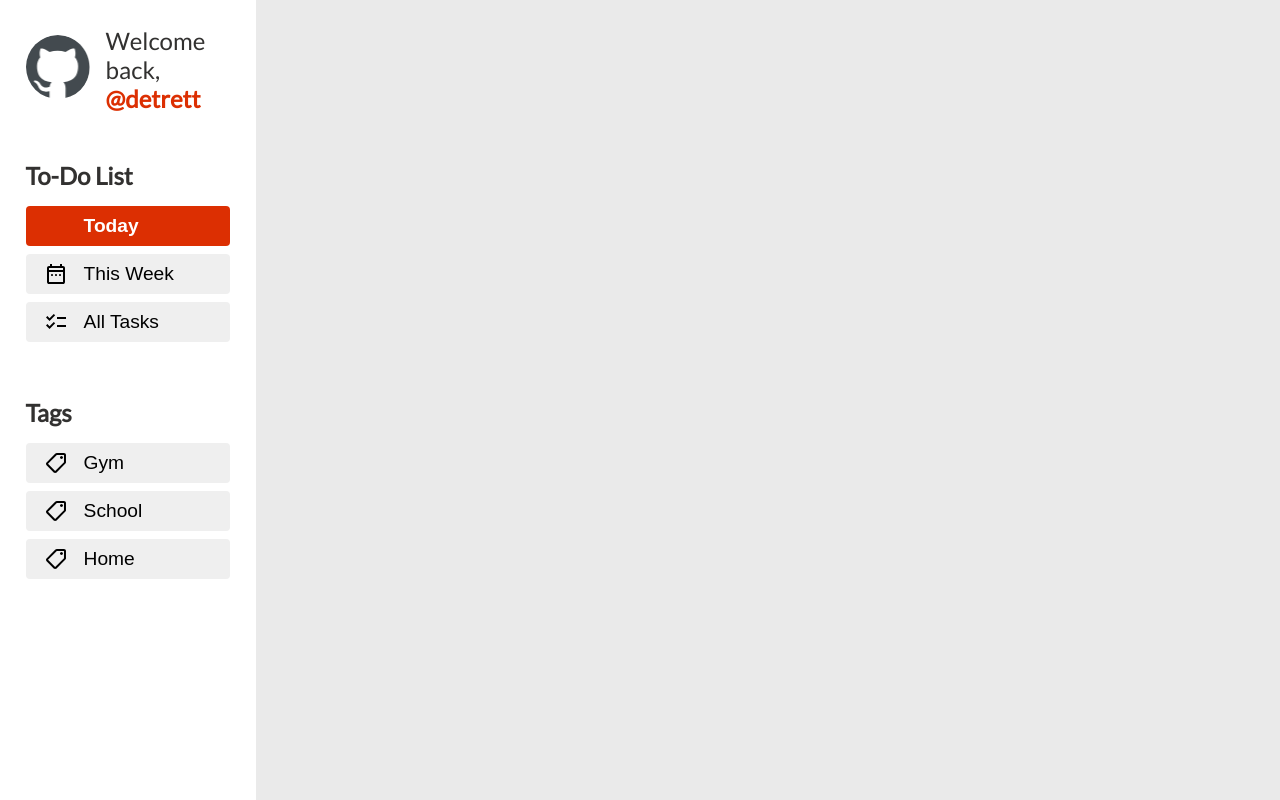
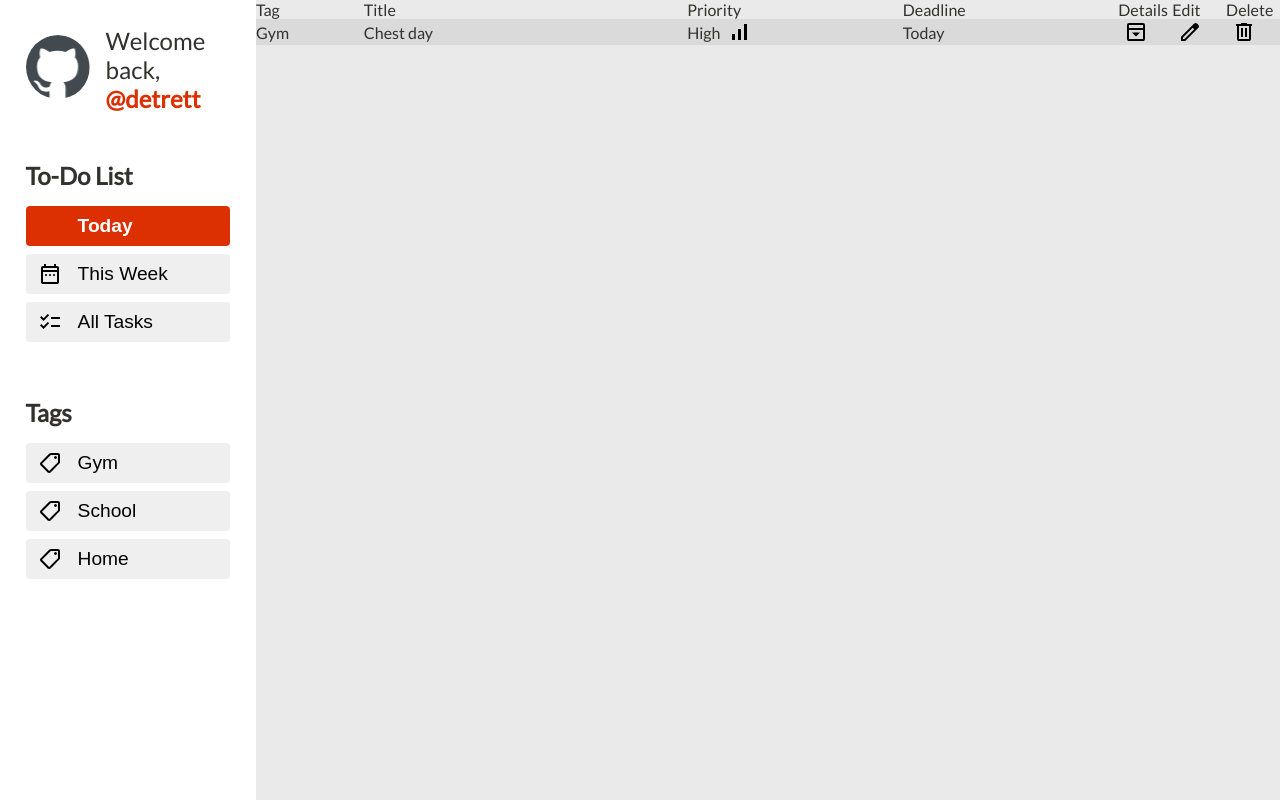
Before and after one commit to detrett/to-do-list, a website built with webpack: page src/template.html in a window 1280 px wide. Built offline with nearby package versions, Linux system fonts and the light colour scheme; files whose address does not match are found by name.

Commit message:
feat: add basic layout for task + collapsible func

```diff
--- a/src/index.js
+++ b/src/index.js
@@ -1 +1,17 @@
 import "./styles.css";
+
+const coll = document.querySelectorAll(".collapsible");
+
+coll.forEach((button, index) => {
+  button.addEventListener("click", function() {
+    this.classList.toggle("active");
+
+    const content = document.getElementById(`details-content-${index}`);
+
+    if (content.style.display === "block") {
+      content.style.display = "none";
+    } else {
+      content.style.display = "block";
+    }
+  });
+});
--- a/src/styles.css
+++ b/src/styles.css
@@ -34,6 +34,10 @@ ul {
 img {
   max-width: 100%;
   height: auto;
+}
+
+button:hover {
+  cursor: pointer;
 }
 
 /*** Variables ***/
@@ -128,37 +132,39 @@ body {
     }
   }
 
-  #tasks, #tags {
+  #tasks,
+  #tags {
 
-    & ul > li {
+    & ul>li {
       margin-block-end: 8px;
 
       & button {
         border: none;
         border-radius: 4px;
         padding-block: 8px;
+        padding-inline-start: 12px;
         width: 100%;
         font-size: 1.2rem;
         display: flex;
         align-items: center;
+        gap: 16px;
 
         &.active {
           background-color: var(--themePrimary);
           color: var(--white);
           font-weight: 600;
 
-          & > span.icon {
+          &>span.icon {
             /* Turn icon white */
             filter: invert(100%) sepia(88%) saturate(2%) hue-rotate(200deg) brightness(106%) contrast(101%);
           }
         }
 
         &:hover:not(.active) {
-          cursor: pointer;
           background-color: var(--themeTertiary);
           color: var(--white);
 
-          & > span.icon {
+          &>span.icon {
             /* Turn icon white */
             filter: invert(100%) sepia(88%) saturate(2%) hue-rotate(200deg) brightness(106%) contrast(101%);
           }
@@ -174,8 +180,54 @@ body {
   }
 }
 
-#container {
+#main-container {
   background-color: var(--neutralLight);
+
+  & #header>ul {
+    display: grid;
+    grid-template-columns: 2fr 6fr 4fr 4fr 1fr 1fr 1fr;
+    align-items: center;
+  }
+
+  /* Task */
+  & li.task {
+    background-color: var(--neutralQuaternaryAlt);
+
+    &>ul {
+      display: grid;
+      grid-template-columns: 2fr 6fr 4fr 4fr 1fr 1fr 1fr;
+
+      & li {
+        display: flex;
+        align-items: center;
+
+        & button {
+          display: flex;
+          align-items: center;
+          border: none;
+          background-color: transparent;
+
+          /* Collapsible button */
+          &.collapsible {
+            > span {
+              background-image: url(icons/open.svg);
+            }
+            &.active > span {
+              background-image: url(icons/close.svg);
+            }
+          }
+        }
+      }
+    }
+
+    /* Collapsible content */
+    & div.details-content {
+      display: none;
+      overflow: hidden;
+      color: white;
+      background-color: #000000;
+    }
+  }
 }
 
 /* Icons */
@@ -183,22 +235,45 @@ body {
 .icon {
   width: 24px;
   height: 24px;
-  display: block;
-  margin-inline: 12px 16px;
-}
+  display: inline-block;
 
-.icon-today {
+  &.icon-today {
     background-image: url(icons/today.svg);
   }
 
-.icon-week {
+  &.icon-week {
     background-image: url(icons/week.svg);
   }
 
-.icon-task-list {
+  &.icon-task-list {
     background-image: url(icons/task-list.svg);
   }
 
-.icon-tag {
+  &.icon-tag {
     background-image: url(icons/tag.svg);
   }
+
+  &.icon-edit {
+    background-image: url(icons/edit.svg);
+  }
+
+  &.icon-trash {
+    background-image: url(icons/trash.svg);
+  }
+
+  &.icon-low {
+    background-image: url(icons/low.svg);
+  }
+
+  &.icon-med {
+    background-image: url(icons/medium.svg);
+  }
+
+  &.icon-high {
+    background-image: url(icons/high.svg);
+  }
+}
+
+.hidden {
+  display: none;
+}
--- a/src/template.html
+++ b/src/template.html
@@ -24,13 +24,13 @@
             <h2>To-Do List</h2>
             <ul>
                 <li>
-                    <button class="active"><span class="icon icon-today"></span>Today</button>
+                    <button id="today" class="active"><span class="icon icon-today"></span>Today</button>
                 </li>
                 <li>
-                    <button><span class="icon icon-week"></span>This Week</button>
+                    <button id="week"><span class="icon icon-week"></span>This Week</button>
                 </li>
                 <li>
-                    <button><span class="icon icon-task-list"></span>All Tasks</button>
+                    <button id="all-tasks"><span class="icon icon-task-list"></span>All Tasks</button>
                 </li>
             </ul>
         </div>
@@ -45,7 +45,36 @@
         </div>
     </div>
 
-    <div id="container"></div>
+    <div id="main-container">
+        <div id="header">
+            <ul>
+                <li>Tag</li>
+                <li>Title</li>
+                <li>Priority</li>
+                <li>Deadline</li>
+                <li>Details</li>
+                <li>Edit</li>
+                <li>Delete</li>
+            </ul>
+        </div>
+        <ul class="task-list">
+            <li class="task">
+                <ul>
+                    <li class="tag">Gym</li>
+                    <li class="title">Chest day</li>
+                    <li class="priority">High &nbsp;<span class="icon icon-high"></span></li>
+                    <li class="deadline">Today</li>
+                    <li class="details"><button title="Toggle information" class="collapsible" id="collapsible-0"><span
+                                class="icon"></button></li>
+                    <li class="edit"><button title="Edit task"><span class="icon icon-edit"></span></button></li>
+                    <li class="delete"><button title="Delete task"><span class="icon icon-trash"></span></button></li>
+
+                </ul>
+                <div class="details-content" id="details-content-0">Hello there</div>
+            </li>
+        </ul>
+
+    </div>
 </body>
 
 </html>
```
Also changed, not shown: src/icons/close.svg (added), src/icons/edit.svg (added), src/icons/high.svg (added), src/icons/low.svg (added), src/icons/medium.svg (added), src/icons/open.svg (added), src/icons/trash.svg (added). Lines whose indentation alone changed are shown as unchanged.
